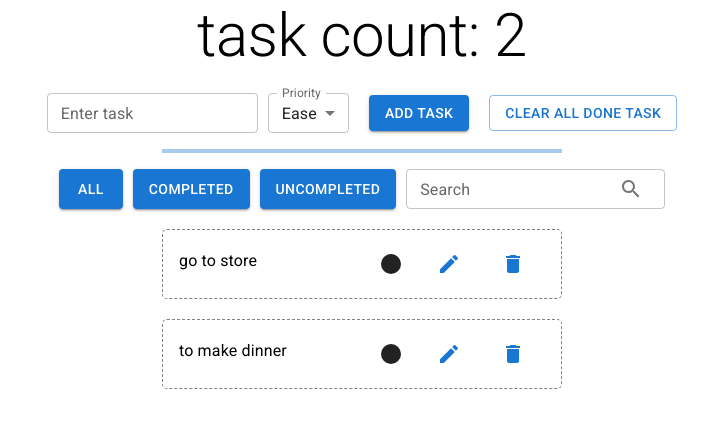
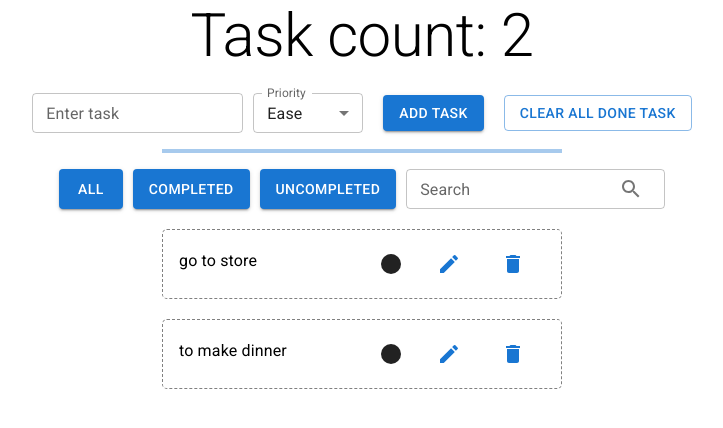
Before and after one commit to kittensgit/my-todo, a React (Create React App) app: page / in a window 1280 px wide. Shown: the top 428 px of the page, without its empty margins (278-1001 px from the left). Built offline with nearby package versions, Linux system fonts and the light colour scheme.

Commit message:
refactoring

```diff
--- a/src/App.jsx
+++ b/src/App.jsx
@@ -2,16 +2,8 @@ import React, { useEffect, useState } from 'react';
 import { v4 as uuidv4 } from 'uuid';
 import Todo from './components/Todo';
 import TodoForm from './components/TodoForm';
-import {
-    Box,
-    Button,
-    IconButton,
-    InputAdornment,
-    LinearProgress,
-    TextField,
-    Typography,
-} from '@mui/material';
-import SearchIcon from '@mui/icons-material/Search';
+import { Box, LinearProgress, Typography } from '@mui/material';
+import FilterTodo from './components/FilterTodo';
 
 const App = () => {
     const [todos, setTodos] = useState([
@@ -95,7 +87,7 @@ const App = () => {
     return (
         <div className="App">
             <Typography variant="h2" gutterBottom>
-                task count: {todos.length}
+                Task count: {todos.length}
             </Typography>
 
             <TodoForm
@@ -108,52 +100,13 @@ const App = () => {
                 <LinearProgress variant="determinate" value={progress} />
             </Box>
 
-            <Box mt={2} sx={{ display: 'flex', gap: '10px' }}>
-                <Button
-                    variant="contained"
-                    onClick={() => {
-                        setFilter('all');
-                    }}
-                >
-                    All
-                </Button>
-                <Button
-                    variant="contained"
-                    onClick={() => {
-                        setFilter('completed');
-                    }}
-                >
-                    Completed
-                </Button>
-                <Button
-                    variant="contained"
-                    onClick={() => {
-                        setFilter('uncompleted');
-                    }}
-                >
-                    Uncompleted
-                </Button>
-                <TextField
-                    InputProps={{
-                        endAdornment: (
-                            <InputAdornment position="end">
-                                <IconButton>
-                                    <SearchIcon />
-                                </IconButton>
-                            </InputAdornment>
-                        ),
-                    }}
-                    size="small"
-                    id="outlined-basic"
-                    label="Search"
-                    variant="outlined"
-                    value={searchText}
-                    onChange={(e) => {
-                        setSearchText(e.target.value);
-                    }}
+            <FilterTodo
+                setFilter={setFilter}
+                searchText={searchText}
+                setSearchText={setSearchText}
             />
-            </Box>
 
+            <Box marginBottom={'50px'}>
                 {filteredTasks.map((todo) => (
                     <Todo
                         todo={todo}
@@ -166,6 +119,7 @@ const App = () => {
                         updateTask={updateTask}
                     />
                 ))}
+            </Box>
         </div>
     );
 };
--- /dev/null
+++ b/src/components/FilterTodo.jsx
@@ -0,0 +1,37 @@
+import React from 'react';
+import SearchTodo from './SearchTodo';
+import { Box, Button } from '@mui/material';
+
+const FilterTodo = ({ setFilter, searchText, setSearchText }) => {
+    return (
+        <Box mt={2} sx={{ display: 'flex', gap: '10px' }}>
+            <Button
+                variant="contained"
+                onClick={() => {
+                    setFilter('all');
+                }}
+            >
+                All
+            </Button>
+            <Button
+                variant="contained"
+                onClick={() => {
+                    setFilter('completed');
+                }}
+            >
+                Completed
+            </Button>
+            <Button
+                variant="contained"
+                onClick={() => {
+                    setFilter('uncompleted');
+                }}
+            >
+                Uncompleted
+            </Button>
+            <SearchTodo searchText={searchText} setSearchText={setSearchText} />
+        </Box>
+    );
+};
+
+export default FilterTodo;
--- /dev/null
+++ b/src/components/SearchTodo.jsx
@@ -0,0 +1,29 @@
+import React from 'react';
+import { IconButton, InputAdornment, TextField } from '@mui/material';
+import SearchIcon from '@mui/icons-material/Search';
+
+const SearchTodo = ({ searchText, setSearchText }) => {
+    return (
+        <TextField
+            InputProps={{
+                endAdornment: (
+                    <InputAdornment position="end">
+                        <IconButton>
+                            <SearchIcon />
+                        </IconButton>
+                    </InputAdornment>
+                ),
+            }}
+            size="small"
+            id="outlined-basic"
+            label="Search"
+            variant="outlined"
+            value={searchText}
+            onChange={(e) => {
+                setSearchText(e.target.value);
+            }}
+        />
+    );
+};
+
+export default SearchTodo;
--- /dev/null
+++ b/src/components/SelectPriority.jsx
@@ -0,0 +1,23 @@
+import { MenuItem, TextField } from '@mui/material';
+import React from 'react';
+
+const SelectPriority = ({ priority, changePriority }) => {
+    return (
+        <TextField
+            sx={{ marginLeft: '10px', width: '110px' }}
+            select
+            label="Priority"
+            value={priority}
+            onChange={(e) => {
+                changePriority(e.target.value);
+            }}
+            size="small"
+        >
+            <MenuItem value="high">High</MenuItem>
+            <MenuItem value="medium">Medium</MenuItem>
+            <MenuItem value="ease">Ease</MenuItem>
+        </TextField>
+    );
+};
+
+export default SelectPriority;
--- a/src/components/TodoForm.jsx
+++ b/src/components/TodoForm.jsx
@@ -1,5 +1,6 @@
-import { Button, MenuItem, TextField } from '@mui/material';
+import { Button, TextField } from '@mui/material';
 import React, { useState } from 'react';
+import SelectPriority from './SelectPriority';
 
 const TodoForm = ({ addTask, clearTask, priority, changePriority }) => {
     const [value, setValue] = useState('');
@@ -30,20 +31,10 @@ const TodoForm = ({ addTask, clearTask, priority, changePriority }) => {
                 onChange={handleChange}
                 onKeyDown={handleKeyPress}
             />
-            <TextField
-                sx={{ marginLeft: '10px' }}
-                select
-                label="Priority"
-                value={priority}
-                onChange={(e) => {
-                    changePriority(e.target.value);
-                }}
-                size="small"
-            >
-                <MenuItem value="high">High</MenuItem>
-                <MenuItem value="medium">Medium</MenuItem>
-                <MenuItem value="ease">Ease</MenuItem>
-            </TextField>
+            <SelectPriority
+                priority={priority}
+                changePriority={changePriority}
+            />
             <Button
                 style={{ marginRight: '20px', marginLeft: '20px' }}
                 onClick={addTodo}
```
Lines whose indentation alone changed are shown as unchanged.
